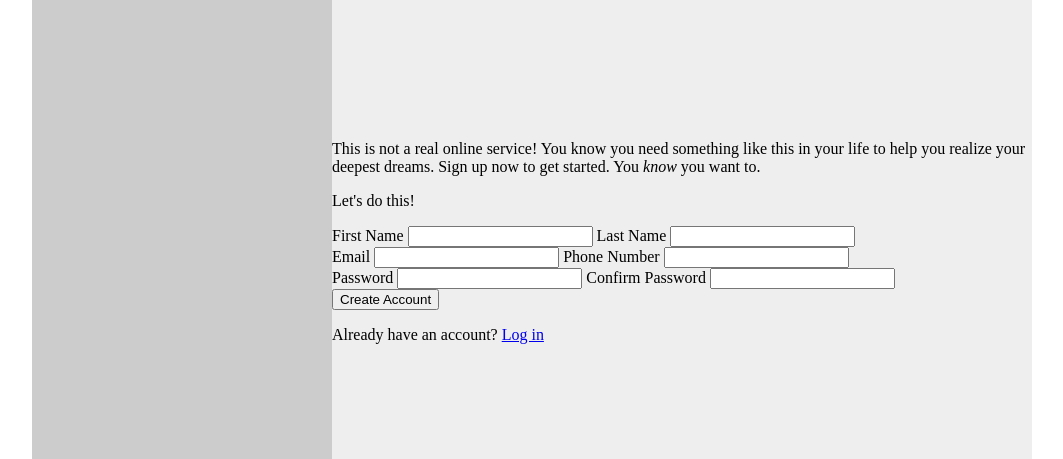
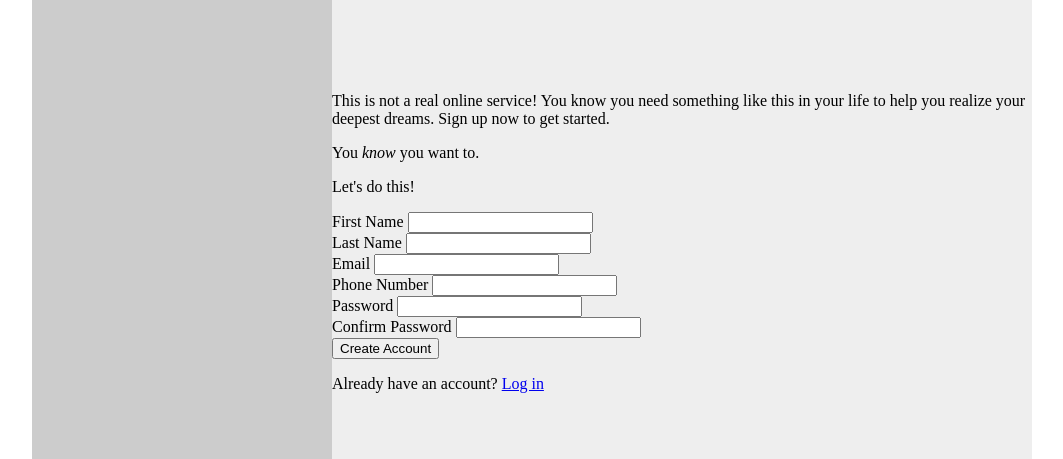
Before and after one commit to VinVinnieVince/odin-Signup, a plain HTML site: page index.html in a window 1280 px wide. Shown: the part 341-800 px from the top of the page, without its empty margins (108-1171 px from the left). Drawn offline with Linux system fonts and the light colour scheme.

Commit message:
Re-arrange several elements
 - Remove .signupContainer
 - Move form to now wrap entire right side of website
 - Remove .formStyling from <form> - not needed
 - Wrap each label + input combo into own div .inputContainer
 - Move a line in .formDescription to its own <p> tag for formatting

```diff
--- a/index.html
+++ b/index.html
@@ -16,45 +16,51 @@
             <div class="photoCredit">Photo by <a href="#">somebody</a> on <a href="#">website</a></div>
         </div>
 
-        <div class="signupContainer">
+        <form action="">
             <div class="formDescription">
                 <p>
                     This is not a real online service! You know you need something like this in your life to help you realize your deepest dreams. Sign up now to get started.
-
-                    You <em>know</em> you want to.
                 </p>
+                <p>You <em>know</em> you want to.</p>
             </div>
             <div class="formContainer">
                 <p>Let's do this!</p>
-                <form action="" class="formStyling">
                 <div class="formRow">
+                    <div class="inputContainer">
                         <label for="fname">First Name</label>
                         <input type="text" id="fname" name="fname" required />
+                    </div>
+                    <div class="inputContainer">
                         <label for="lname">Last Name</label>
                         <input type="text" id="lname" name="lname" required />
                     </div>
-
+                </div>
                 <div class="formRow">
+                    <div class="inputContainer">
                         <label for="user_email">Email</label>
                         <input type="email" id="user_email" name="user_email" required />
+                    </div>
+                    <div class="inputContainer">
                         <label for="phone">Phone Number</label>
                         <input type="tel" id="phone" name="phone" required />
                     </div>
-
+                </div>
                 <div class="formRow">
+                    <div class="inputContainer">
                         <label for="pwd">Password</label>
                         <input type="password" id="pwd" name="pwd"  required />
+                    </div>
+                    <div class="inputContainer">
                         <label for="pwd_confirm">Confirm Password</label>
                         <input type="password" id="pwd_confirm" name="pwd_confirm" required />
                     </div>
-
+                </div>
+            </div>
             <div class="submitContainer">
                 <button>Create Account</button>
                 <p>Already have an account? <a href="#">Log in</a></p>
             </div>
         </form>
-            </div>
-        </div>
 
     </div>
 </body>
```
Lines whose indentation alone changed are shown as unchanged.
